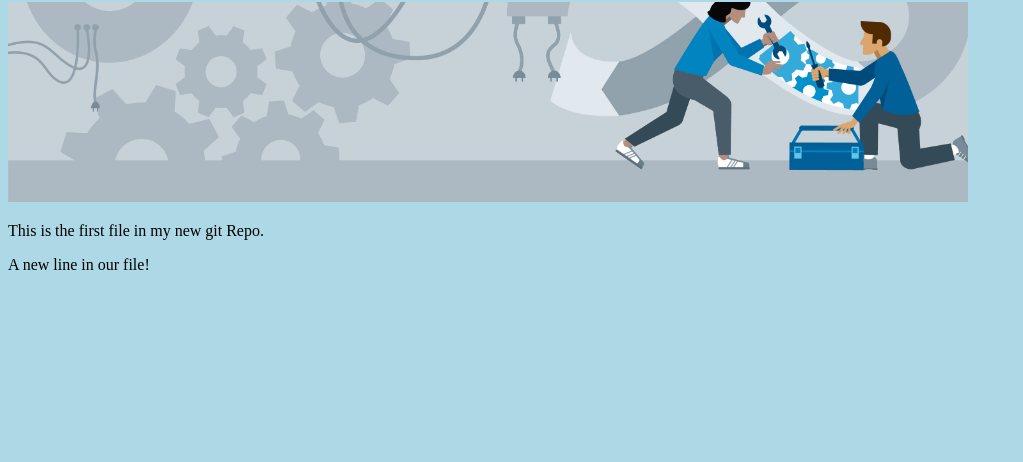
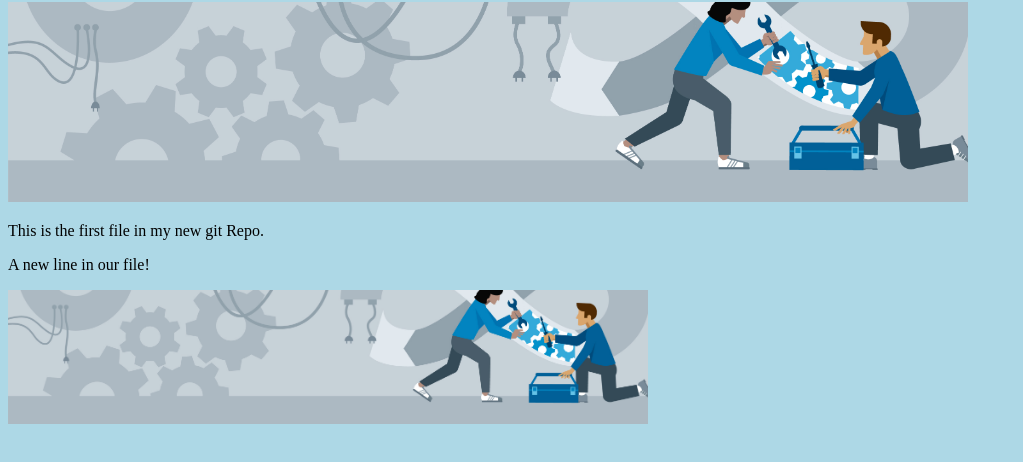
Before and after one commit to tarun-sharma-05/hello-world, a plain HTML site: page index.html in a window 1280 px wide. Shown: the part 78-540 px from the top of the page, without its empty margins (0-1023 px from the left). Drawn offline with Linux system fonts and the light colour scheme.

Commit message:
added new image

```diff
--- a/index.html
+++ b/index.html
@@ -10,5 +10,6 @@
     style="width:100%;max-width: 960px;"</div>
     <p>This is the first file in my new git Repo.</p>
     <p>A new line in our file!</p>
+    <div><img src="devops_eng1.jpg" alt="Hello git" style="width: 100%;max-width: 640px;"</div>
 </body>
 </html>
```
Also changed, not shown: devops_eng1.jpg (added).
